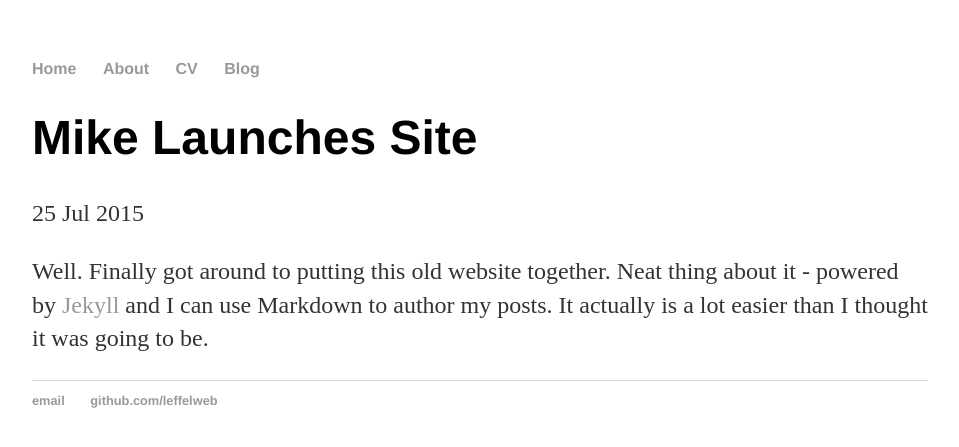
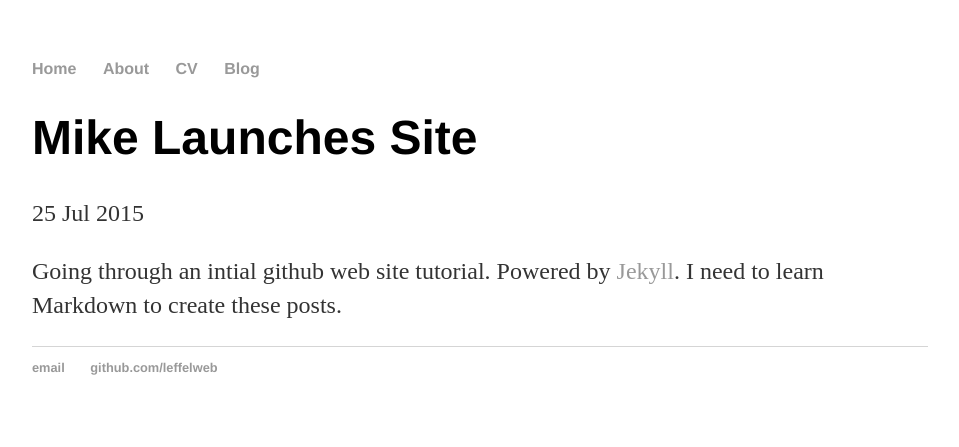
Before and after one commit to leffelweb/leffelweb.github.io, a Jekyll site: the page built from _posts/2015-07-25-LeffelWeb-Initial_site_launch.md, in a window 1280 px wide. Shown: the top 447 px of the page, without its empty margins (160-1119 px from the left). Built offline with Jekyll 4.4.1, drawn with Linux system fonts in a browser that asks for light colours.

Commit message:
Update 2015-07-25-LeffelWeb-Initial_site_launch.md

```diff
--- a/_posts/2015-07-25-LeffelWeb-Initial_site_launch.md
+++ b/_posts/2015-07-25-LeffelWeb-Initial_site_launch.md
@@ -4,4 +4,4 @@ title: "Mike Launches Site"
 date: 2015-07-25
 ---
 
-Well. Finally got around to putting this old website together. Neat thing about it - powered by [Jekyll](http://jekyllrb.com) and I can use Markdown to author my posts. It actually is a lot easier than I thought it was going to be.
+Going through an intial github web site tutorial. Powered by [Jekyll](http://jekyllrb.com).  I need to learn Markdown to create these posts.
```
